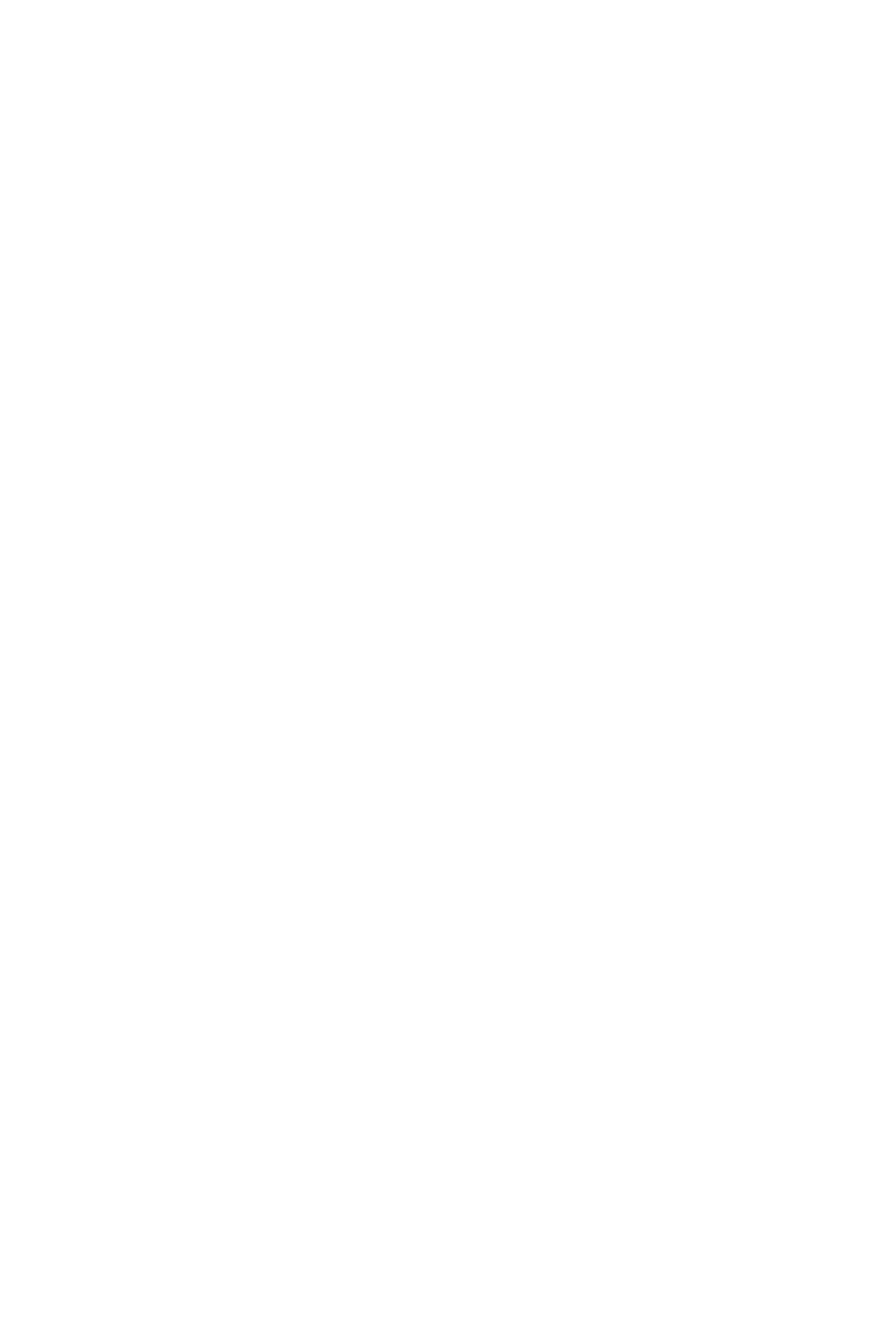
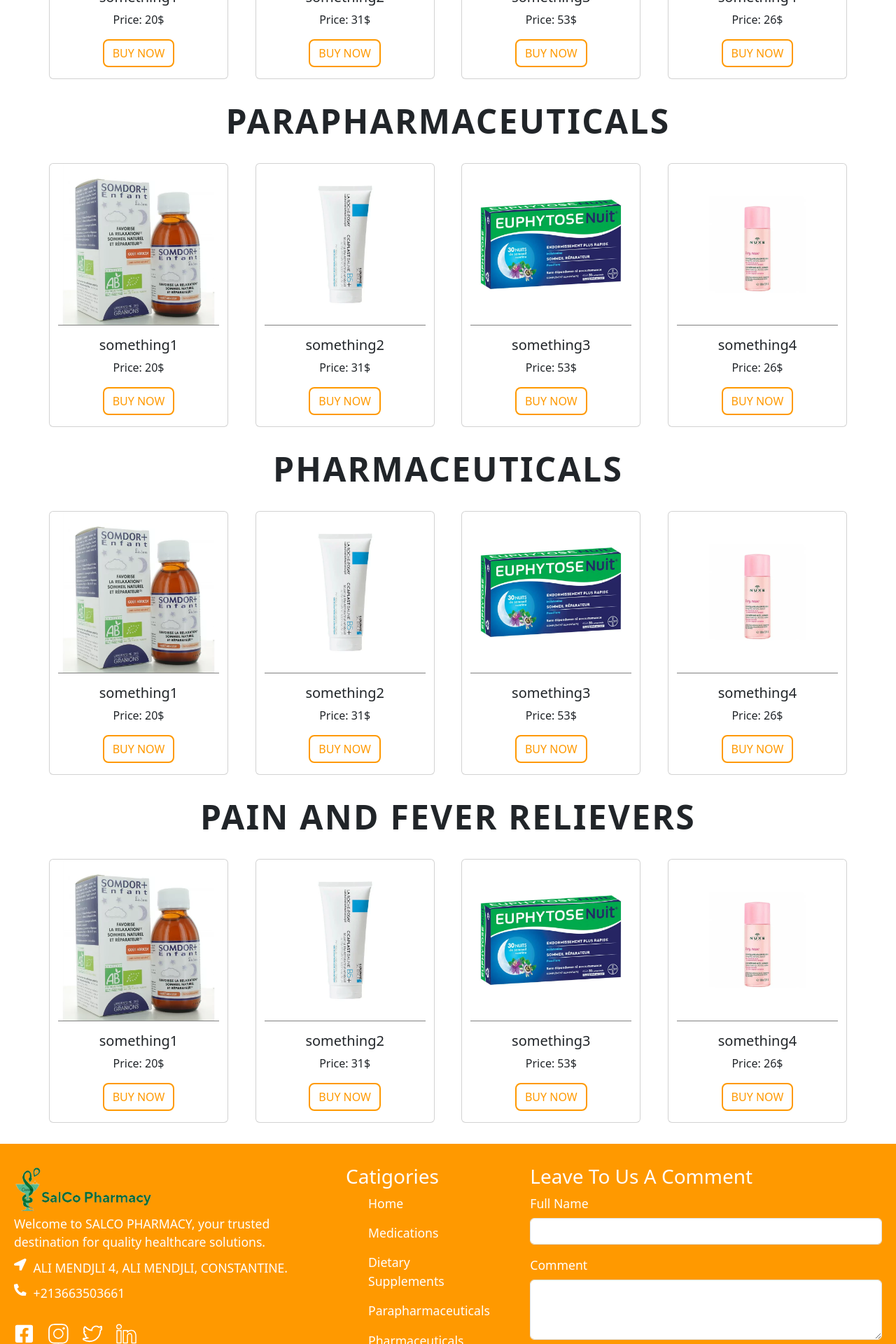
Before and after one commit to Nadjibochacha/front-app, a React (Create React App) app: page /products in a window 1280 px wide. Shown: the part 460-2380 px from the top of the page at 70% size. Before the commit the page ends 800 px from the top, so only its background shows below. Built offline with nearby package versions, Linux system fonts and the light colour scheme.

Commit message:
products page building

```diff
--- a/src/components/footer.js
+++ b/src/components/footer.js
@@ -39,12 +39,12 @@ const Footer = () => {
             <div className='col-md-2'>
                 <h3>Catigories</h3>
                 <ul>
-                    <li><a href='/'>home</a></li>
-                    <li><a href='/products'>medications</a></li>
-                    <li><a href='/products'>cat1</a></li>
-                    <li><a href='/products'>cat2</a></li>
-                    <li><a href='/products'>cat3</a></li>
-                    <li><a href='/products'>cat4</a></li>
+                    <li className='mb-3'><a href='/'>home</a></li>
+                    <li className='mb-3'><a href='/products'>medications</a></li>
+                    <li className='mb-3'><a href='/products#dietary'>Dietary supplements</a></li>
+                    <li className='mb-3'><a href='/products#paraph'>Parapharmaceuticals</a></li>
+                    <li className='mb-3'><a href='/products#pharma'>Pharmaceuticals</a></li>
+                    <li className=''><a href='/products#pain'>Pain and fever relievers</a></li>
                 </ul>
             </div>
             <div className='col-md-5'>
@@ -62,7 +62,7 @@ const Footer = () => {
                 </Form>
             </div>
             <div className="foot-bar text-center mt-5">
-                Copyright © 2024: <a href='https://drive.google.com/file/d/1Kcbe2snM_8twjmnw9EJzPWdpm7OV9HTi/view?usp=sharing'>MED DEV</a>
+                Copyright © 2024: <a className='text-light' href='https://drive.google.com/file/d/1Kcbe2snM_8twjmnw9EJzPWdpm7OV9HTi/view?usp=sharing'>MED DEV</a>
             </div>
         </div>
     </div>
--- a/src/components/partes/product.css
+++ b/src/components/partes/product.css
@@ -23,7 +23,7 @@
     left: -22px;
     border-radius: 10px;
 }
-#new .btn-outline-orange{
+#new .btn-outline-orange, #products .btn-outline-orange{
     background-color:transparent ;
     border:2px solid rgb(255, 153, 0) ;
     border-radius: 8px;
@@ -32,7 +32,7 @@
     text-align: center;
     transition: all ease-in 0.5s;
 }
-#new .btn-outline-orange:hover{
+#new .btn-outline-orange:hover, #products .btn-outline-orange:hover{
     background-color: rgb(255, 153, 0);
     letter-spacing: 0.1rem;
     color: white;
--- /dev/null
+++ b/src/components/productpage.js
@@ -0,0 +1,22 @@
+import React from 'react';
+import Button from 'react-bootstrap/Button';
+import Card from 'react-bootstrap/Card';
+
+
+class Product extends React.Component{
+    render(){
+        return(
+            <Card className='cardP' style={{ width: '16rem' }}>
+                <Card.Img className='img' variant="top" src={this.props.src} />
+                <Card.Body>
+                    <Card.Title>{this.props.title}</Card.Title>
+                    <Card.Text>
+                        Price: {this.props.price}$
+                    </Card.Text>
+                    <Button variant="" className='btn-outline-orange'>buy now</Button>
+                </Card.Body>
+            </Card>
+        )
+    }
+}
+export default Product;
--- /dev/null
+++ b/src/pages/products.css
@@ -0,0 +1,5 @@
+#products .row{
+    display: flex;
+    justify-content: space-between;
+
+}
--- a/src/pages/products.js
+++ b/src/pages/products.js
@@ -1,11 +1,48 @@
 import React from 'react';
 import Header from '../components/header';
+import Footer from '../components/footer';
+import Product from '../components/productpage';
+import product from '../images/product.jpg';
+import product1 from '../images/product1.jpg';
+import product2 from '../images/product2.jpg';
+import product3 from '../images/product4.jpg';
+import './products.css';
 
 const Products = () => {
   return (
     <div>
       <Header/>
-      products
+      <div id='products' className='container'>
+        <div id='dietary' className='m-4 title'>Dietary supplements</div>
+        <div className='row'>
+                <Product title='something1' src ={product} price="20" />
+                <Product title='something2' src ={product1} price="31" />
+                <Product title='something3' src ={product2} price="53" />
+                <Product title='something4' src ={product3} price="26" />
+        </div>
+        <div id='paraph' className='m-4 title'>Parapharmaceuticals</div>
+        <div className='row'>
+                <Product title='something1' src ={product} price="20" />
+                <Product title='something2' src ={product1} price="31" />
+                <Product title='something3' src ={product2} price="53" />
+                <Product title='something4' src ={product3} price="26" />
+        </div>
+        <div id='pharma' className='m-4 title'>Pharmaceuticals</div>
+        <div className='row'>
+                <Product title='something1' src ={product} price="20" />
+                <Product title='something2' src ={product1} price="31" />
+                <Product title='something3' src ={product2} price="53" />
+                <Product title='something4' src ={product3} price="26" />
+        </div>
+        <div id='pain' className='m-4 title'>Pain and fever relievers</div>
+        <div className='row'>
+                <Product title='something1' src ={product} price="20" />
+                <Product title='something2' src ={product1} price="31" />
+                <Product title='something3' src ={product2} price="53" />
+                <Product title='something4' src ={product3} price="26" />
+        </div>
+      </div>
+      <Footer/>
     </div>
   )
 }
```
